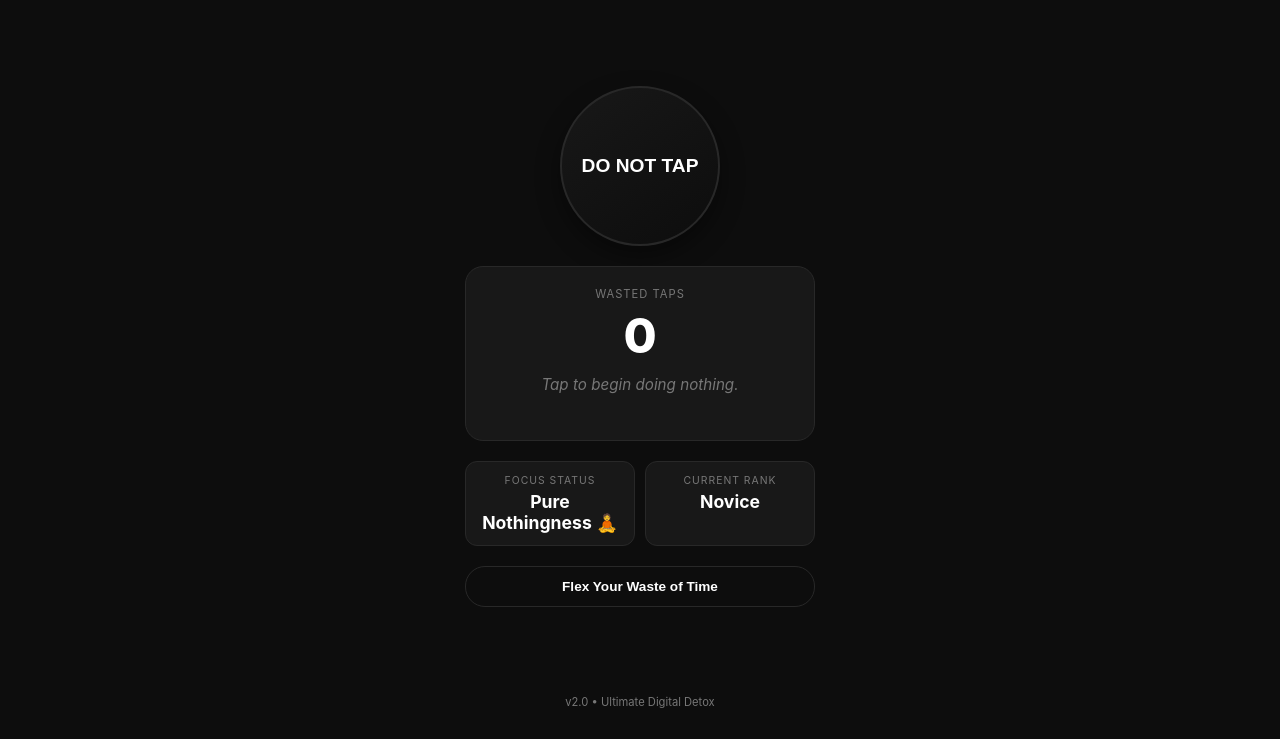
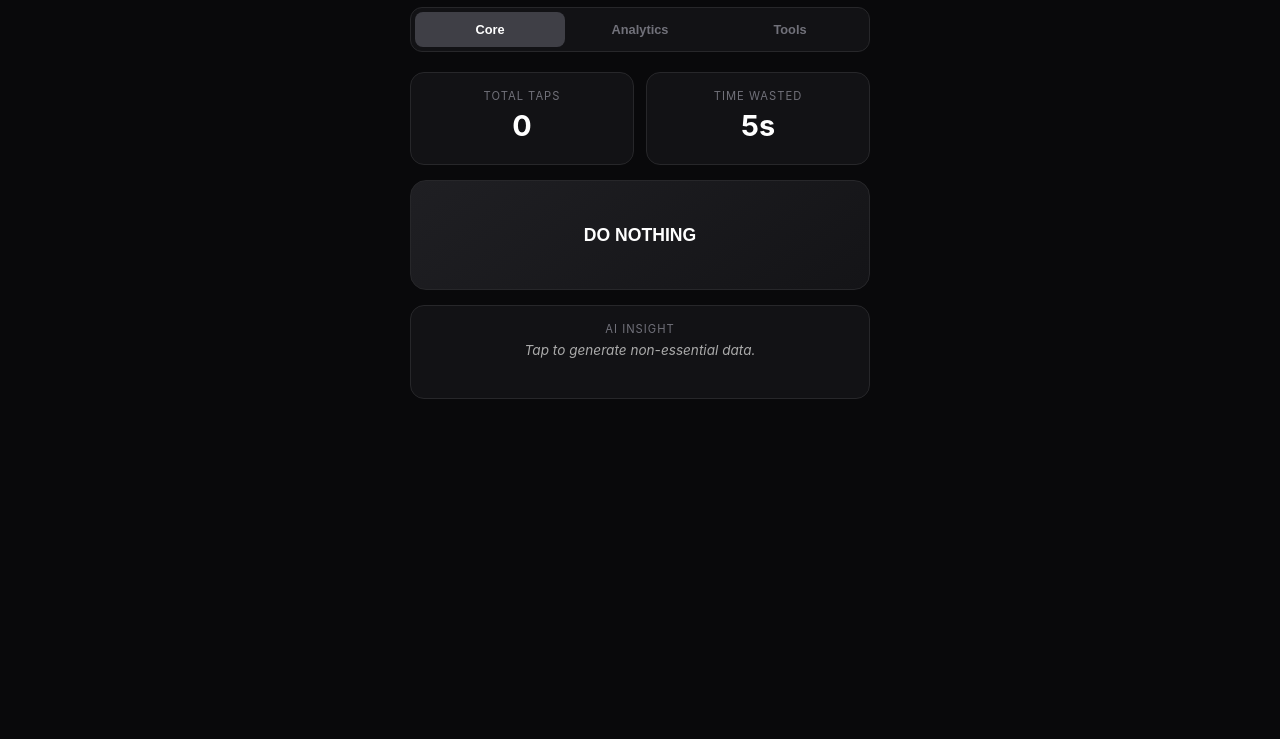
Before and after one commit to alexlixenofficial/uselessapp, a plain HTML site: page index.html in a window 1280 px wide. Shown: the part 61-800 px from the top of the page. Drawn offline with nearby package versions, Linux system fonts and the light colour scheme.

Commit message:
Updated UI to executive dashboard layout

```diff
--- a/index.html
+++ b/index.html
@@ -1,220 +1,223 @@
+
 <!DOCTYPE html>
 <html lang="en">
 <head>
-  <link rel="manifest" href="/manifest.json">
-<meta name="mobile-web-app-capable" content="yes">
-<meta name="apple-mobile-web-app-status-bar-style" content="black">
-<meta name="apple-mobile-web-app-title" content="NothingApp">
+    <link rel="manifest" href="/manifest.json">
   <meta charset="UTF-8">
   <meta name="viewport" content="width=device-width, initial-scale=1.0">
-  <title>Productivity Zero</title>
-  <script src="https://cdn.jsdelivr.net/npm/canvas-confetti@1.6.0/dist/confetti.browser.min.js"></script>
+  <title>Productivity Zero | Dashboard</title>
   <style>
     :root {
-      --bg: #0d0d0d;
-      --card: #181818;
-      --border: #282828;
+      --bg: #09090b;
+      --card-bg: #121215;
+      --border: #27272a;
       --accent: #ffffff;
-      --sub: #777777;
-      --rage: #ff3333;
-    }
-
-    .light-theme {
-      --bg: #f5f5f5;
-      --card: #ffffff;
-      --border: #e0e0e0;
-      --accent: #111111;
-      --sub: #888888;
+      --subtext: #71717a;
+      --highlight: #3f3f46;
     }
 
     body {
-      margin: 0;
-      background: var(--bg);
+      margin: 0; padding: 0;
+      background-color: var(--bg);
       color: var(--accent);
-      font-family: -apple-system, BlinkMacSystemFont, "SF Pro Display", system-ui, sans-serif;
-      display: flex;
-      flex-direction: column;
-      align-items: center;
-      justify-content: space-between;
-      min-height: 100vh;
-      padding: 30px 20px;
+      font-family: -apple-system, BlinkMacSystemFont, "Segoe UI", Roboto, sans-serif;
+      display: flex; flex-direction: column; min-height: 100vh;
       box-sizing: border-box;
-      transition: background 0.3s, color 0.3s;
-      user-select: none;
     }
 
-    .nav { width: 100%; max-width: 350px; display: flex; justify-content: space-between; align-items: center; }
-    .title { font-size: 0.8rem; letter-spacing: 2px; text-transform: uppercase; color: var(--sub); }
+    /* Top Navigation Bar */
+    .navbar {
+      display: flex; justify-content: space-between; align-items: center;
+      padding: 15px 20px; border-bottom: 1px solid var(--border);
+      background: #000;
+    }
+    .brand { font-weight: 700; font-size: 0.9rem; letter-spacing: 2px; text-transform: uppercase; }
+    .status-dot { height: 8px; width: 8px; background: #22c55e; border-radius: 50%; display: inline-block; margin-right: 6px; }
 
-    .theme-toggle {
-      background: transparent; border: 1px solid var(--border);
-      color: var(--accent); padding: 6px 12px; border-radius: 12px; cursor: pointer; font-size: 0.75rem;
+    /* Dashboard Layout */
+    .main-container { padding: 20px; max-width: 500px; margin: 0 auto; width: 100%; box-sizing: border-box; }
+
+    /* Tab Controls */
+    .tab-bar {
+      display: flex; background: var(--card-bg); border: 1px solid var(--border);
+      border-radius: 12px; padding: 4px; margin-bottom: 20px;
+    }
+    .tab-btn {
+      flex: 1; padding: 10px; background: transparent; border: none;
+      color: var(--subtext); font-size: 0.8rem; font-weight: 600;
+      border-radius: 8px; cursor: pointer; transition: all 0.2s;
+    }
+    .tab-btn.active { background: var(--highlight); color: var(--accent); }
+
+    /* Tab Contents */
+    .tab-content { display: none; }
+    .tab-content.active { display: flex; flex-direction: column; gap: 15px; }
+
+    /* Cards & Grid */
+    .grid-2 { display: grid; grid-template-columns: 1fr 1fr; gap: 12px; }
+    .card {
+      background: var(--card-bg); border: 1px solid var(--border);
+      border-radius: 14px; padding: 16px; text-align: center;
+    }
+    .metric { font-size: 1.8rem; font-weight: 700; margin: 5px 0; }
+    .label { font-size: 0.7rem; color: var(--subtext); text-transform: uppercase; letter-spacing: 1px; }
+
+    /* Interactive Elements */
+    .tap-btn {
+      width: 100%; height: 110px; background: linear-gradient(145deg, #1f1f23, #141417);
+      border: 1px solid var(--border); border-radius: 16px; color: #fff;
+      font-size: 1.1rem; font-weight: 600; cursor: pointer; transition: transform 0.1s;
+    }
+    .tap-btn:active { transform: scale(0.97); }
+
+    .action-btn {
+      width: 100%; padding: 12px; background: transparent;
+      border: 1px solid var(--border); border-radius: 10px;
+      color: var(--accent); font-size: 0.85rem; cursor: pointer;
     }
 
-    .center { display: flex; flex-direction: column; align-items: center; gap: 20px; width: 100%; max-width: 350px; }
-
-    .btn {
-      width: 160px; height: 160px; border-radius: 50%;
-      background: linear-gradient(145deg, var(--card), var(--bg));
-      border: 2px solid var(--border); color: var(--accent);
-      font-size: 1.2rem; font-weight: 800; cursor: pointer; outline: none;
-      transition: transform 0.08s ease, border-color 0.2s;
-      box-shadow: 0 10px 25px rgba(0,0,0,0.4);
-    }
-
-    .btn:active { transform: scale(0.88); }
-
-    .card {
-      background: var(--card); border: 1px solid var(--border);
-      border-radius: 18px; padding: 20px; width: 100%; text-align: center; box-sizing: border-box;
-    }
-
-    .count { font-size: 3rem; font-weight: 800; margin: 5px 0; }
-    .response { font-size: 0.95rem; color: var(--sub); min-height: 45px; margin-top: 10px; font-style: italic; }
-
-    .stats-grid { display: grid; grid-template-columns: 1fr 1fr; gap: 10px; width: 100%; }
-
-    .mini-card { background: var(--card); border: 1px solid var(--border); border-radius: 12px; padding: 12px; text-align: center; }
-    .mini-card-title { font-size: 0.65rem; color: var(--sub); text-transform: uppercase; letter-spacing: 1px; }
-    .mini-card-val { font-size: 1.1rem; font-weight: 700; margin-top: 4px; }
-
-    .action-btn {
-      background: transparent; border: 1px solid var(--border);
-      color: var(--accent); padding: 12px 20px; border-radius: 20px;
-      cursor: pointer; font-size: 0.85rem; width: 100%; font-weight: 600;
-    }
-
-    .rage-mode { animation: flash 0.3s infinite alternate; }
-    @keyframes flash {
-      from { background: var(--bg); }
-      to { background: #330000; }
+    /* Boss Key Overlay */
+    #panicScreen {
+      display: none; position: fixed; top: 0; left: 0; width: 100vw; height: 100vh;
+      background: #fff; color: #000; font-family: monospace; font-size: 0.8rem;
+      padding: 20px; box-sizing: border-box; z-index: 9999;
     }
   </style>
 </head>
 <body>
 
-  <div class="nav">
-    <div class="title">Productivity Zero</div>
-    <button class="theme-toggle" onclick="toggleTheme()">Theme</button>
+  <div class="navbar">
+    <div class="brand">Productivity Zero</div>
+    <div style="font-size: 0.75rem; color: var(--subtext);">
+      <span class="status-dot"></span>System: Idle
+    </div>
   </div>
 
-  <div class="center">
-    <button class="btn" id="mainBtn" onclick="tap()">DO NOT TAP</button>
+  <div class="main-container">
 
-    <div class="card">
-      <div style="font-size: 0.7rem; color: var(--sub); letter-spacing: 1px;">WASTED TAPS</div>
-      <div class="count" id="c">0</div>
-      <div class="response" id="r">Tap to begin doing nothing.</div>
+    <!-- Navigation Tabs -->
+    <div class="tab-bar">
+      <button class="tab-btn active" onclick="switchTab('main')">Core</button>
+      <button class="tab-btn" onclick="switchTab('analytics')">Analytics</button>
+      <button class="tab-btn" onclick="switchTab('tools')">Tools</button>
     </div>
 
-    <div class="stats-grid">
-      <div class="mini-card">
-        <div class="mini-card-title">Focus Status</div>
-        <div class="mini-card-val" id="idleStatus">Active</div>
+    <!-- TAB 1: CORE (THE MAIN BUTTON) -->
+    <div id="tab-main" class="tab-content active">
+      <div class="grid-2">
+        <div class="card">
+          <div class="label">Total Taps</div>
+          <div class="metric" id="tapCount">0</div>
+        </div>
+        <div class="card">
+          <div class="label">Time Wasted</div>
+          <div class="metric" id="timeCount">0s</div>
+        </div>
       </div>
-      <div class="mini-card">
-        <div class="mini-card-title">Current Rank</div>
-        <div class="mini-card-val" id="rank">Novice</div>
+
+      <button class="tap-btn" onclick="handleTap()">DO NOTHING</button>
+
+      <div class="card" style="min-height: 60px;">
+        <div class="label">AI Insight</div>
+        <div id="aiResponse" style="font-size: 0.85rem; color: #aaa; margin-top: 6px; font-style: italic;">
+          Tap to generate non-essential data.
+        </div>
       </div>
     </div>
 
-    <button class="action-btn" onclick="shareStats()">Flex Your Waste of Time</button>
+    <!-- TAB 2: ANALYTICS (DUMMY METRICS) -->
+    <div id="tab-analytics" class="tab-content">
+      <div class="card">
+        <div class="label">Procrastination Index</div>
+        <div class="metric" style="color: #ef4444;">99.4%</div>
+      </div>
+      <div class="grid-2">
+        <div class="card">
+          <div class="label">Brain Capacity</div>
+          <div class="metric">12%</div>
+        </div>
+        <div class="card">
+          <div class="label">Focus Score</div>
+          <div class="metric">0/100</div>
+        </div>
+      </div>
+    </div>
+
+    <!-- TAB 3: EXTRA TOOLS -->
+    <div id="tab-tools" class="tab-content">
+      <div class="card">
+        <div class="label" style="margin-bottom: 10px;">Executive Panic Switch</div>
+        <button class="action-btn" onclick="togglePanic()">Open Fake Excel Spreadsheet 🚨</button>
+      </div>
+      <div class="card">
+        <div class="label" style="margin-bottom: 10px;">Export Waste Certificate</div>
+        <button class="action-btn" onclick="shareStats()">Share Achievement</button>
+      </div>
+    </div>
+
   </div>
 
-  <div style="font-size: 0.7rem; color: var(--sub);">v2.0 • Ultimate Digital Detox</div>
+  <!-- Fake Spreadsheet Overlay -->
+  <div id="panicScreen" onclick="togglePanic()">
+    <strong>CONFIDENTIAL FINANCIAL AUDIT - Q3 2026</strong><br><br>
+    | Region | Projected | Actual | Variance |<br>
+    |--------|-----------|--------|----------|<br>
+    | EMEA   | $450,000  | $442K  | -1.7%    |<br>
+    | APAC   | $820,000  | $890K  | +8.5%    |<br><br>
+    <em>[Click anywhere to exit]</em>
+  </div>
 
   <script>
-    let count = parseInt(localStorage.getItem('taps') || '0');
-    let isLight = localStorage.getItem('theme') === 'light';
-    let tapTimes = [];
-    let idleTimer;
+    let count = parseInt(localStorage.getItem('useless_taps') || '0');
+    let seconds = parseInt(localStorage.getItem('useless_seconds') || '0');
 
-    if (isLight) document.body.classList.add('light-theme');
-    updateDisplay();
-    resetIdleTimer();
+    document.getElementById('tapCount').innerText = count;
+    document.getElementById('timeCount').innerText = seconds + 's';
 
-    const audioCtx = new (window.AudioContext || window.webkitAudioContext)();
+    // Track total idle time
+    setInterval(() => {
+      seconds++;
+      document.getElementById('timeCount').innerText = seconds + 's';
+      localStorage.setItem('useless_seconds', seconds);
+    }, 1000);
 
-    function playTapSound() {
-      const osc = audioCtx.createOscillator();
-      const gain = audioCtx.createGain();
-      osc.type = 'sine';
-      // Pitch raises slightly as count increases
-      const pitch = 150 + (count % 50) * 5;
-      osc.frequency.setValueAtTime(pitch, audioCtx.currentTime);
-      gain.gain.setValueAtTime(0.1, audioCtx.currentTime);
-      gain.gain.exponentialRampToValueAtTime(0.01, audioCtx.currentTime + 0.05);
-      osc.connect(gain);
-      gain.connect(audioCtx.destination);
-      osc.start();
-      osc.stop(audioCtx.currentTime + 0.05);
+    function switchTab(tabName) {
+      document.querySelectorAll('.tab-btn').forEach(btn => btn.classList.remove('active'));
+      document.querySelectorAll('.tab-content').forEach(content => content.classList.remove('active'));
+
+      event.target.classList.add('active');
+      document.getElementById(`tab-${tabName}`).classList.add('active');
     }
 
-    async function tap() {
-      playTapSound();
-      if (navigator.vibrate) navigator.vibrate(25);
+    async function handleTap() {
+      if (navigator.vibrate) navigator.vibrate(40);
+      count++;
+      document.getElementById('tapCount').innerText = count;
+      localStorage.setItem('useless_taps', count);
 
-      count++;
-      localStorage.setItem('taps', count);
-
-      // Speed check for Rage Mode
-      const now = Date.now();
-      tapTimes.push(now);
-      tapTimes = tapTimes.filter(t => now - t < 1000);
-
-      const r = document.getElementById('r');
-
-      if (tapTimes.length > 5) {
-        document.body.classList.add('rage-mode');
-        r.innerText = '"ALERT: CALM DOWN. YOU ARE BEING TOO PRODUCTIVE!"';
-      } else {
-        document.body.classList.remove('rage-mode');
-        r.style.opacity = '0.4';
-        try {
-          const res = await fetch('/api/tap?count=' + count);
-          const data = await res.json();
-          r.innerText = '"' + data.message + '"';
-        } catch (e) {
-          r.innerText = '"You broke nothing."';
-        }
-        r.style.opacity = '1';
+      const responseEl = document.getElementById('aiResponse');
+      try {
+        const res = await fetch(`/api/tap?count=${count}`);
+        const data = await res.json();
+        responseEl.innerText = `"${data.message}"`;
+      } catch (err) {
+        responseEl.innerText = '"You broke nothing."';
       }
-
-      // Milestones confetti
-      if (count === 10 || count === 69 || count === 100 || count === 500) {
-        confetti({ particleCount: 80, spread: 60, origin: { y: 0.7 } });
-      }
-
-      updateDisplay();
-      resetIdleTimer();
     }
 
-    function resetIdleTimer() {
-      document.getElementById('idleStatus').innerText = "Tapping...";
-      clearTimeout(idleTimer);
-      idleTimer = setTimeout(() => {
-        document.getElementById('idleStatus').innerText = "Pure Nothingness 🧘";
-      }, 5000);
-    }
-
-    function updateDisplay() {
-      document.getElementById('c').innerText = count;
-      let rank = "Novice";
-      if (count > 25) rank = "Procrastinator";
-      if (count > 100) rank = "Time Master";
-      if (count > 300) rank = "Zen God";
-      document.getElementById('rank').innerText = rank;
-    }
-
-    function toggleTheme() {
-      document.body.classList.toggle('light-theme');
-      localStorage.setItem('theme', document.body.classList.contains('light-theme') ? 'light' : 'dark');
+    function togglePanic() {
+      const panic = document.getElementById('panicScreen');
+      panic.style.display = panic.style.display === 'block' ? 'none' : 'block';
     }
 
     function shareStats() {
-      const msg = `I reached rank '${document.getElementById('rank').innerText}' on Productivity Zero by doing absolutely nothing ${count} times.`;
-      if (navigator.share) navigator.share({ title: 'Productivity Zero', text: msg });
-      else alert(msg);
+      const text = `Dashboard Update: I have wasted ${seconds}s and tapped ${count} times on Productivity Zero.`;
+      if (navigator.share) {
+        navigator.share({ title: 'Productivity Zero', text: text, url: window.location.href });
+      } else {
+        navigator.clipboard.writeText(text);
+        alert('Copied stats to clipboard!');
+      }
     }
   </script>
 </body>
```
